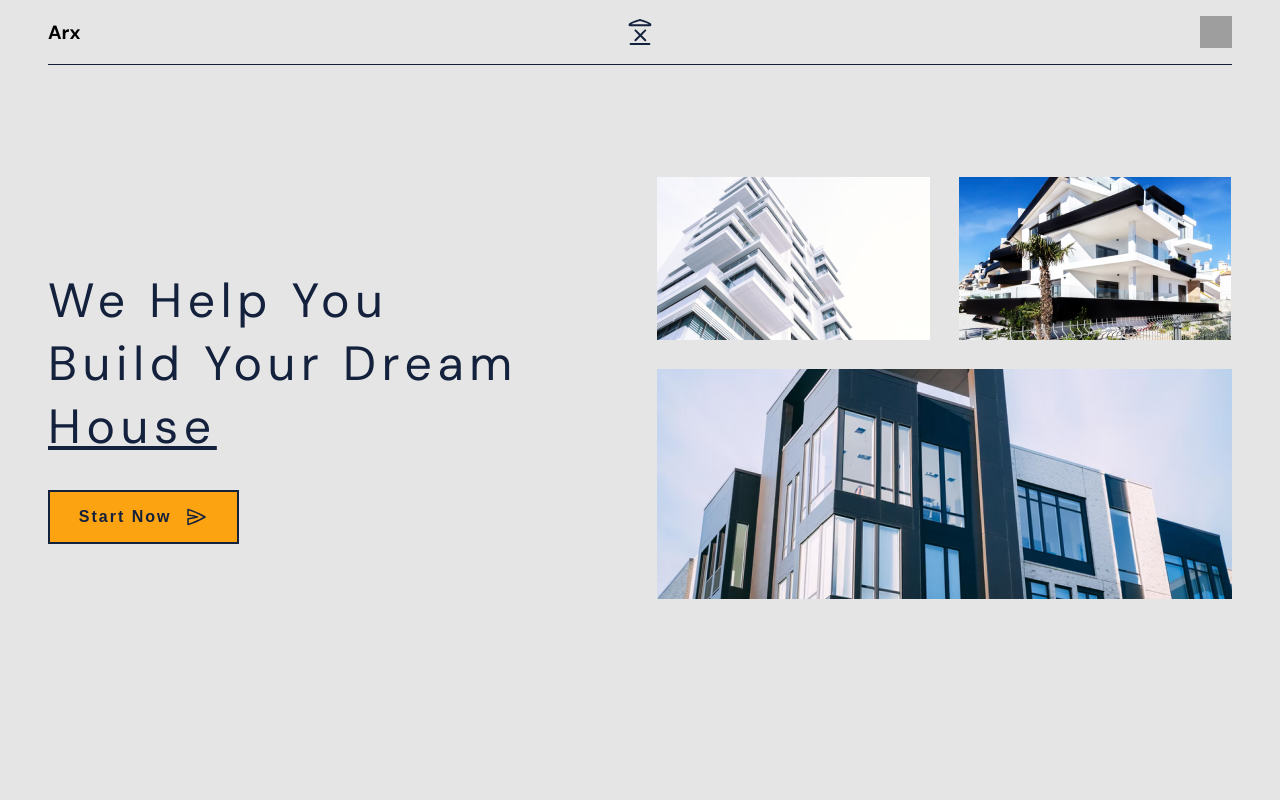
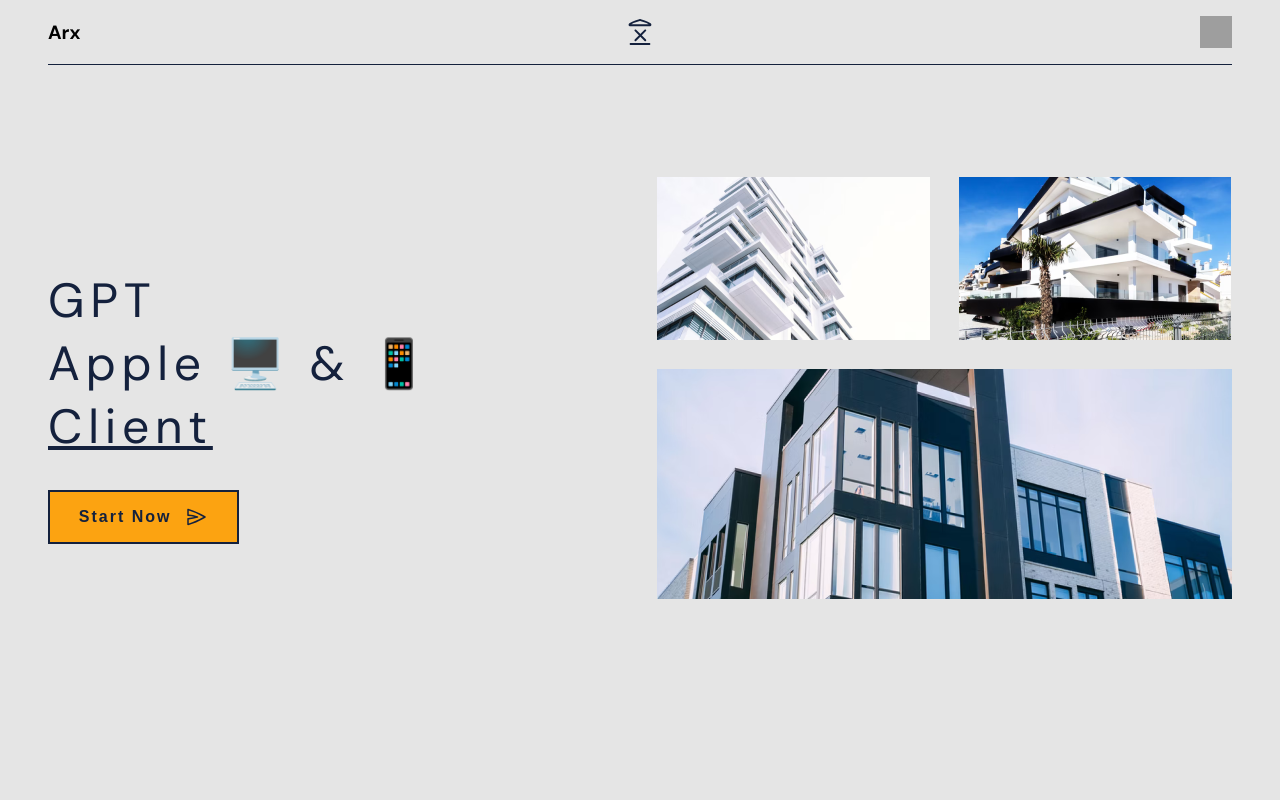
Before and after one commit to buhe/Arx-landing, a Next.js app: page / in a window 1280 px wide. Shown: the top 800 px of the page. Built offline with nearby package versions, Linux system fonts and the light colour scheme; grey boxes are pictures that could not be loaded.

Commit message:
"Update hero section with GPT and Apple branding and changed \"House\" to \"Client\" in the heading."

```diff
--- a/Components/Hero/index.js
+++ b/Components/Hero/index.js
@@ -12,11 +12,11 @@ export default function Hero() {
         <div className={style.col_1}>
           <div>
             <h1>
-              We Help You
+              GPT
               <br />
-              Build Your Dream
+              Apple 🖥️ & 📱
               <br />
-              <u>House</u>
+              <u>Client</u>
             </h1>
             <Button text="Start Now" icon="Send" />
           </div>
```
